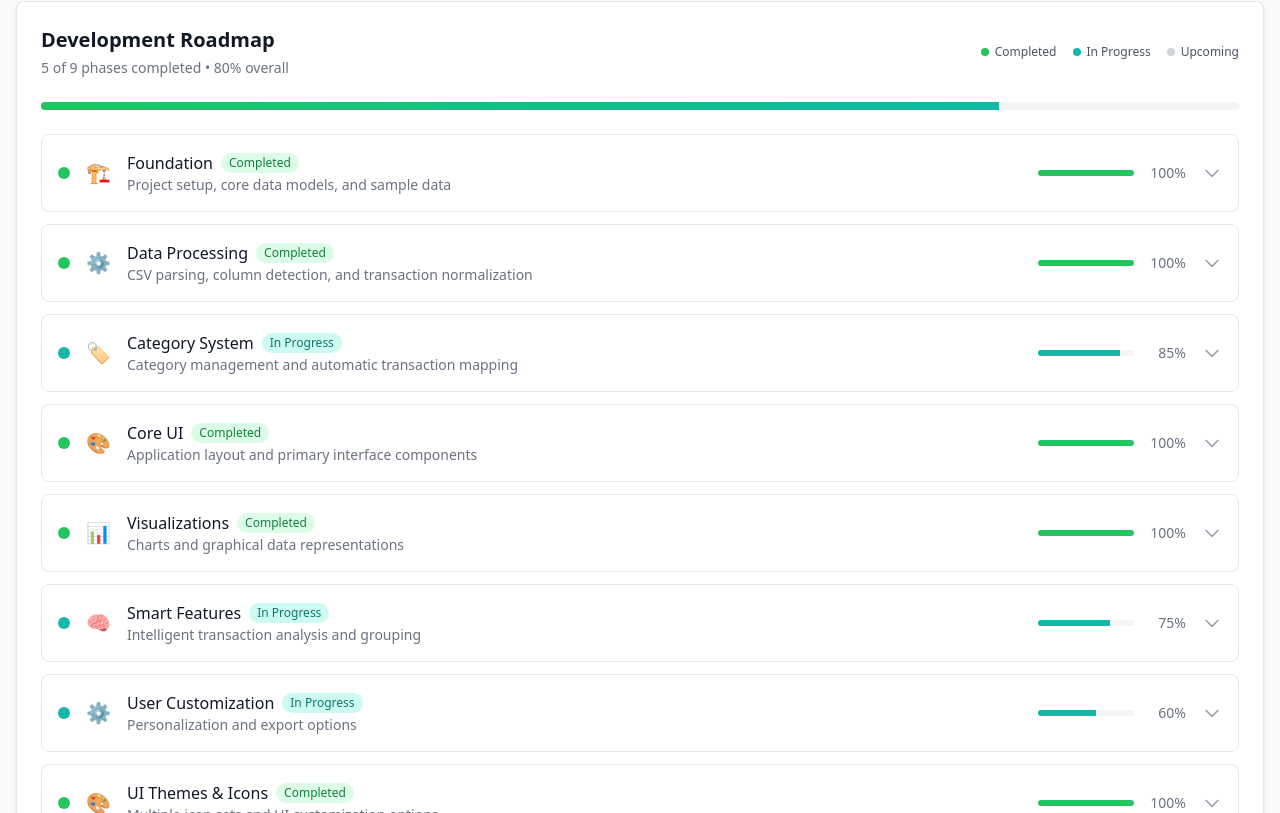
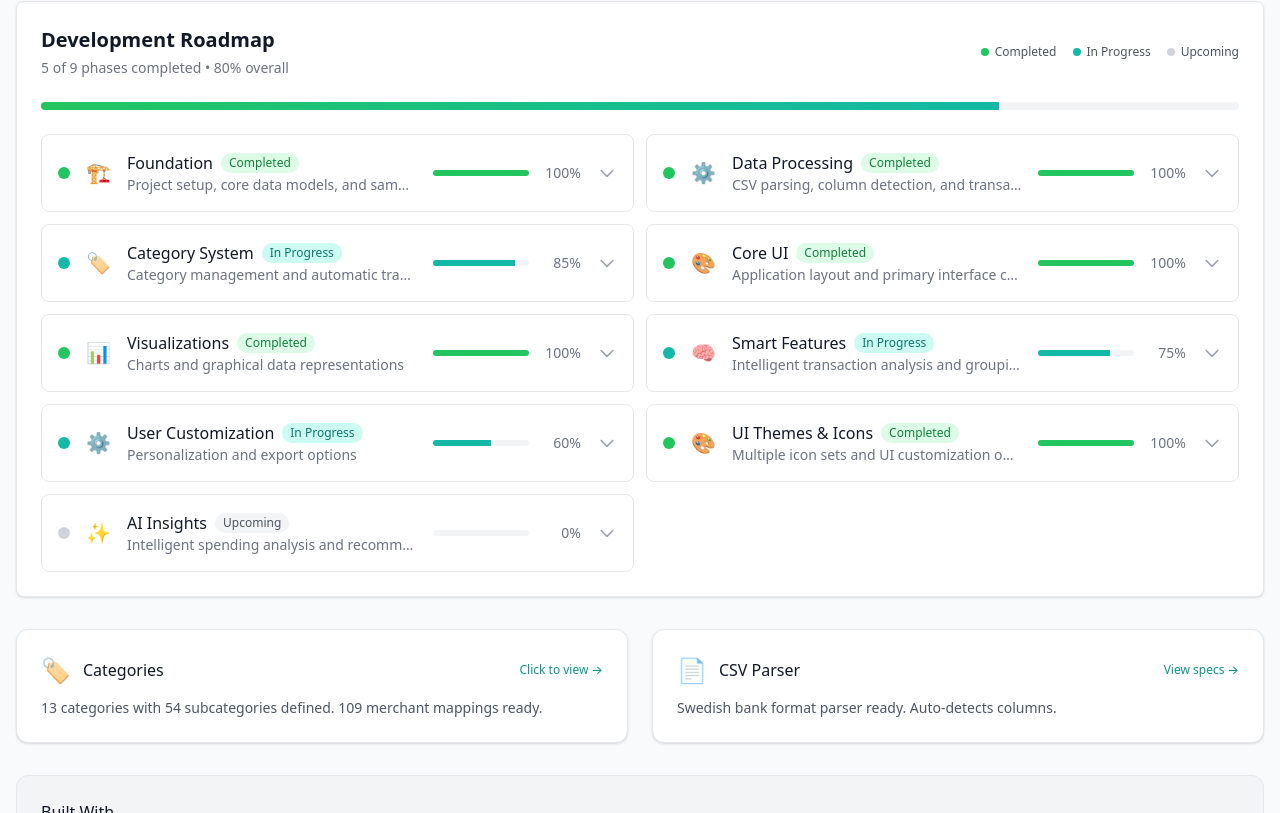
Before and after one commit to OneManStudioDotSe/where-did-the-money-go-web, a React (Vite) app: page / in a window 1280 px wide. Shown: the part 607-1420 px from the top of the page. Built offline with nearby package versions, Linux system fonts and the light colour scheme.

Commit message:
Update layout of project roadmap component

```diff
--- a/src/components/ProjectRoadmap.tsx
+++ b/src/components/ProjectRoadmap.tsx
@@ -235,8 +235,8 @@
         </div>
       </div>
 
-      {/* Phase Cards */}
-      <div className="space-y-3">
+      {/* Phase Cards - Responsive grid: 1 column on mobile, 2 columns on larger screens */}
+      <div className="grid grid-cols-1 lg:grid-cols-2 gap-3">
         {projectPhases.map((phase) => (
           <div
             key={phase.id}
```
